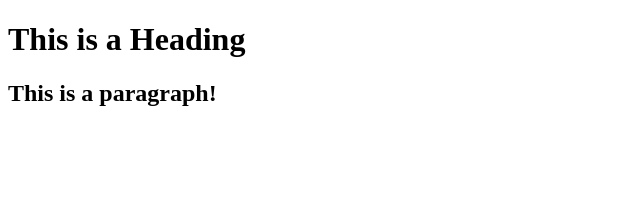
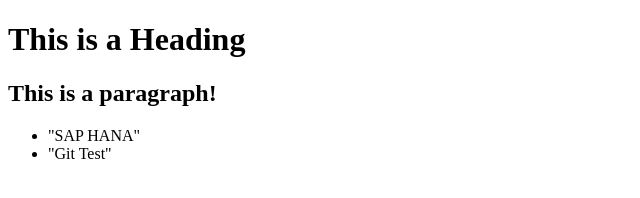
Before and after one commit to SantiRamRai/0main_openSAP_repo, a plain HTML site: page index.html in a window 1280 px wide. Shown: the whole page, without its empty margins (0-640 px from the left). Drawn offline with Linux system fonts and the light colour scheme.

Commit message:
Added second item list.

```diff
--- a/index.html
+++ b/index.html
@@ -9,5 +9,13 @@
 <body>
 	<h1>This is a Heading</h1>
 	<h2>This is a paragraph!</h2>
+	<ul>
+		<li>
+			"SAP HANA"
+		</li>
+		<li>
+			"Git Test"
+		</li>
+	</ul>
 </body>
 </html>
```
